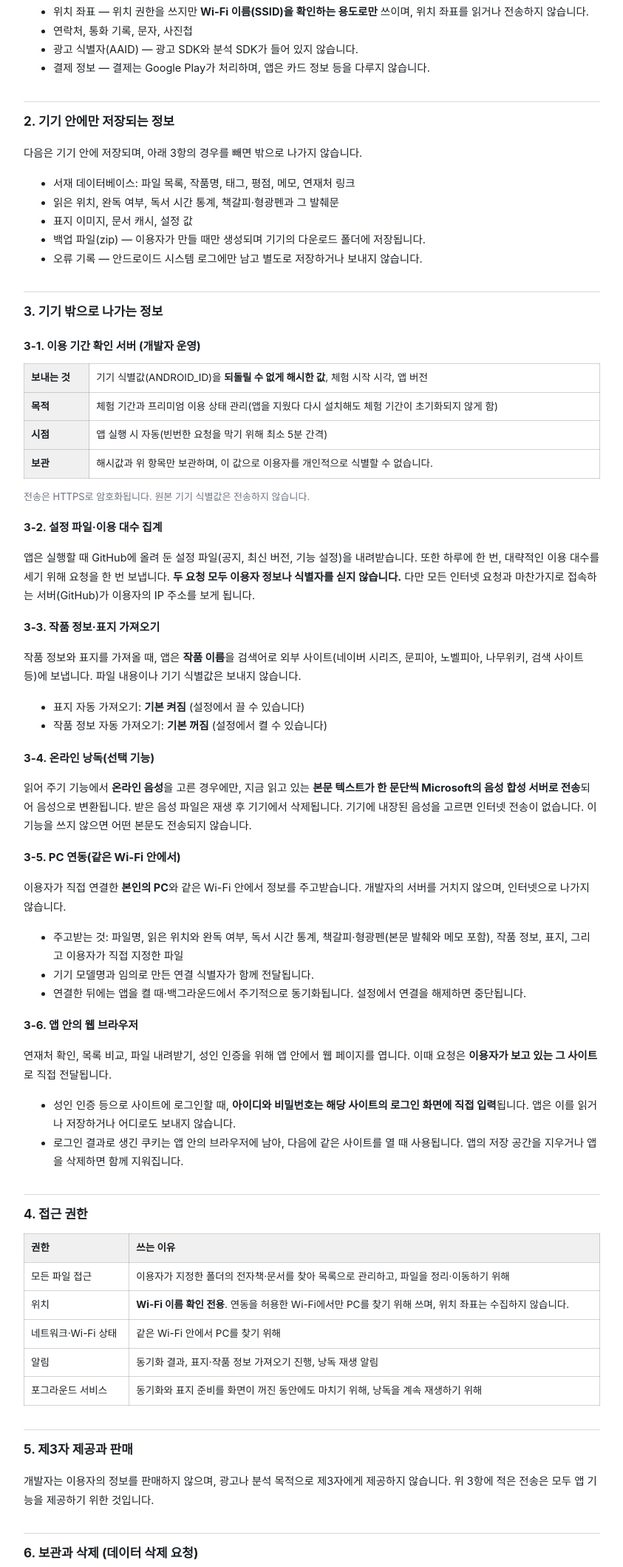
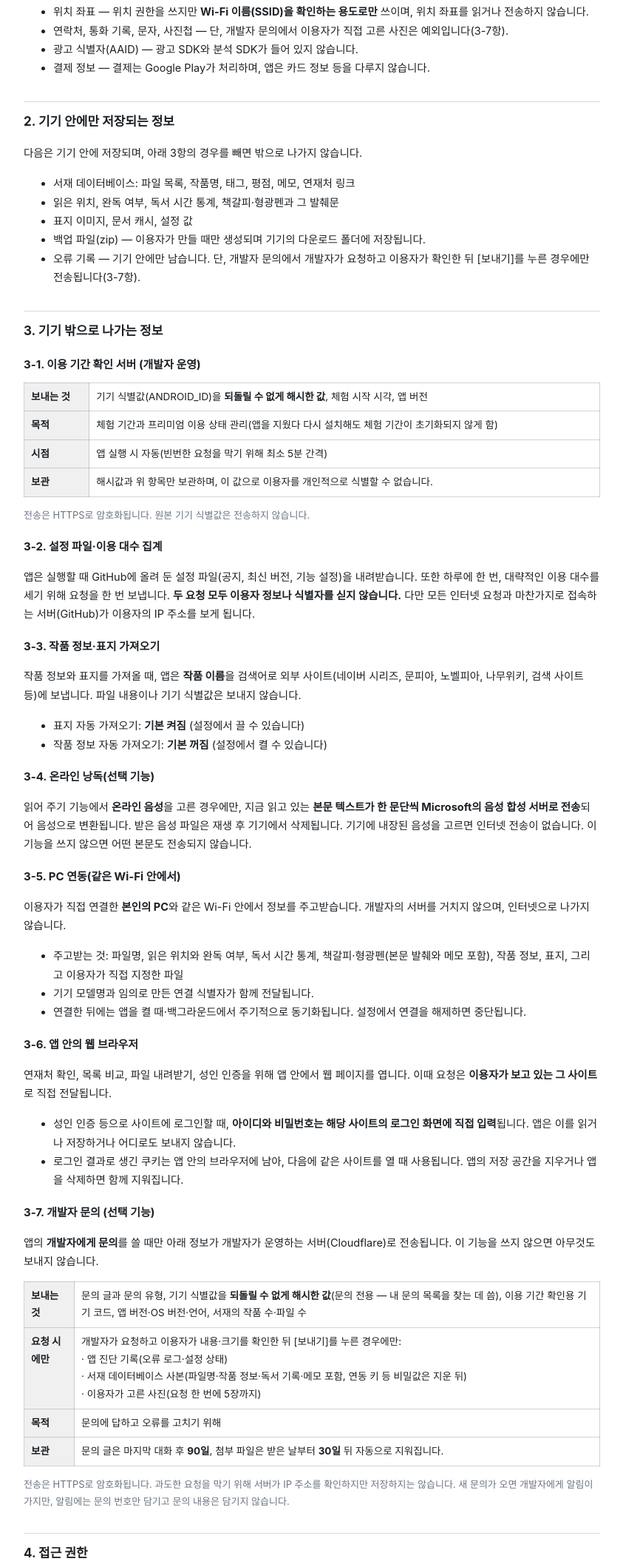
Before and after one commit to allday-lib/wm-dist, a plain HTML site: page privacy.html in a window 1280 px wide. Shown: the part 304-2422 px from the top of the page at 74% size, without its empty margins (218-1061 px from the left). Drawn offline with Linux system fonts and the light colour scheme.

Commit message:
개인정보처리방침 — 3-7 개발자 문의(보내는 것·요청 시 첨부·90일/30일 보관), 사진·오류 기록 예외, 삭제 요청에 문의 기록, 시행일 2026-11-03
Co-Authored-By: Claude Opus 5.5 <noreply@anthropic.com>

```diff
--- a/privacy.html
+++ b/privacy.html
@@ -24,7 +24,7 @@
 </head>
 <body>
 <h1>서재의 정석 — 개인정보처리방침</h1>
-<p class="lead">시행일: 2026-09-16 · 안드로이드 앱 「서재의 정석」(<code>com.alldaylib.seojae</code>) 및 같은 이름의 PC 판에 적용됩니다.</p>
+<p class="lead">시행일: 2026-11-03 · 안드로이드 앱 「서재의 정석」(<code>com.alldaylib.seojae</code>) 및 같은 이름의 PC 판에 적용됩니다.</p>
 
 <p>서재의 정석은 이용자의 기기에 있는 전자책·문서 파일을 정리하고 읽는 앱입니다. <strong>회원가입과 로그인이 없으며, 개발자는 이용자의 이름·이메일·전화번호·주소·연락처·위치 좌표를 수집하지 않습니다.</strong> 서재 목록, 읽은 위치, 독서 기록, 책갈피 등 앱이 만들어 내는 정보는 원칙적으로 <strong>이용자의 기기 안에만</strong> 저장됩니다.</p>
 
@@ -32,7 +32,7 @@
 <ul>
   <li>계정 정보(이름, 이메일, 전화번호, 생년월일 등) — 앱에 로그인 기능 자체가 없습니다.</li>
   <li>위치 좌표 — 위치 권한을 쓰지만 <strong>Wi-Fi 이름(SSID)을 확인하는 용도로만</strong> 쓰이며, 위치 좌표를 읽거나 전송하지 않습니다.</li>
-  <li>연락처, 통화 기록, 문자, 사진첩</li>
+  <li>연락처, 통화 기록, 문자, 사진첩 — 단, 개발자 문의에서 이용자가 직접 고른 사진은 예외입니다(3-7항).</li>
   <li>광고 식별자(AAID) — 광고 SDK와 분석 SDK가 들어 있지 않습니다.</li>
   <li>결제 정보 — 결제는 Google Play가 처리하며, 앱은 카드 정보 등을 다루지 않습니다.</li>
 </ul>
@@ -44,7 +44,7 @@
   <li>읽은 위치, 완독 여부, 독서 시간 통계, 책갈피·형광펜과 그 발췌문</li>
   <li>표지 이미지, 문서 캐시, 설정 값</li>
   <li>백업 파일(zip) — 이용자가 만들 때만 생성되며 기기의 다운로드 폴더에 저장됩니다.</li>
-  <li>오류 기록 — 안드로이드 시스템 로그에만 남고 별도로 저장하거나 보내지 않습니다.</li>
+  <li>오류 기록 — 기기 안에만 남습니다. 단, 개발자 문의에서 개발자가 요청하고 이용자가 확인한 뒤 [보내기]를 누른 경우에만 전송됩니다(3-7항).</li>
 </ul>
 
 <h2>3. 기기 밖으로 나가는 정보</h2>
@@ -86,6 +86,16 @@
   <li>로그인 결과로 생긴 쿠키는 앱 안의 브라우저에 남아, 다음에 같은 사이트를 열 때 사용됩니다. 앱의 저장 공간을 지우거나 앱을 삭제하면 함께 지워집니다.</li>
 </ul>
 
+<h3>3-7. 개발자 문의 (선택 기능)</h3>
+<p>앱의 <strong>개발자에게 문의</strong>를 쓸 때만 아래 정보가 개발자가 운영하는 서버(Cloudflare)로 전송됩니다. 이 기능을 쓰지 않으면 아무것도 보내지 않습니다.</p>
+<table>
+  <tr><th>보내는 것</th><td>문의 글과 문의 유형, 기기 식별값을 <strong>되돌릴 수 없게 해시한 값</strong>(문의 전용 — 내 문의 목록을 찾는 데 씀), 이용 기간 확인용 기기 코드, 앱 버전·OS 버전·언어, 서재의 작품 수·파일 수</td></tr>
+  <tr><th>요청 시에만</th><td>개발자가 요청하고 이용자가 내용·크기를 확인한 뒤 [보내기]를 누른 경우에만:<br>· 앱 진단 기록(오류 로그·설정 상태)<br>· 서재 데이터베이스 사본(파일명·작품 정보·독서 기록·메모 포함, 연동 키 등 비밀값은 지운 뒤)<br>· 이용자가 고른 사진(요청 한 번에 5장까지)</td></tr>
+  <tr><th>목적</th><td>문의에 답하고 오류를 고치기 위해</td></tr>
+  <tr><th>보관</th><td>문의 글은 마지막 대화 후 <strong>90일</strong>, 첨부 파일은 받은 날부터 <strong>30일</strong> 뒤 자동으로 지워집니다.</td></tr>
+</table>
+<p class="note">전송은 HTTPS로 암호화됩니다. 과도한 요청을 막기 위해 서버가 IP 주소를 확인하지만 저장하지는 않습니다. 새 문의가 오면 개발자에게 알림이 가지만, 알림에는 문의 번호만 담기고 문의 내용은 담기지 않습니다.</p>
+
 <h2>4. 접근 권한</h2>
 <table>
   <tr><th>권한</th><th>쓰는 이유</th></tr>
@@ -102,7 +112,7 @@
 <h2 id="delete">6. 보관과 삭제 (데이터 삭제 요청)</h2>
 <ul>
   <li>기기 안의 정보: <strong>앱을 삭제하면 함께 지워집니다.</strong> 설정에서 앱 저장 공간을 지워도 됩니다. 이용자가 만든 백업 파일과 다운로드한 파일은 기기에 남으므로 직접 지워야 합니다.</li>
-  <li><strong>데이터 삭제 요청</strong>: 이용 기간 확인 서버에 남는 기록(해시된 기기 식별값, 체험 시작 시각, 앱 버전)의 삭제를 원하시면 <a href="mailto:geoptt1@gmail.com">geoptt1@gmail.com</a> 으로 요청해 주세요. 요청하신 내용을 확인한 뒤 지워 드리며, 처리 결과를 회신합니다. 삭제하면 체험 기간이 다시 시작될 수 있습니다.<br>계정이 없는 앱이므로 삭제할 계정 정보는 없습니다. 기기 안의 정보는 앱을 삭제하면 함께 지워집니다.</li>
+  <li><strong>데이터 삭제 요청</strong>: 이용 기간 확인 서버에 남는 기록(해시된 기기 식별값, 체험 시작 시각, 앱 버전)과 개발자 문의 기록(문의 글·첨부 파일)의 삭제를 원하시면 <a href="mailto:geoptt1@gmail.com">geoptt1@gmail.com</a> 으로 요청해 주세요. 요청하신 내용을 확인한 뒤 지워 드리며, 처리 결과를 회신합니다. 삭제하면 체험 기간이 다시 시작될 수 있습니다.<br>계정이 없는 앱이므로 삭제할 계정 정보는 없습니다. 기기 안의 정보는 앱을 삭제하면 함께 지워집니다.</li>
 </ul>
 
 <h2>7. 이용 연령</h2>
```
